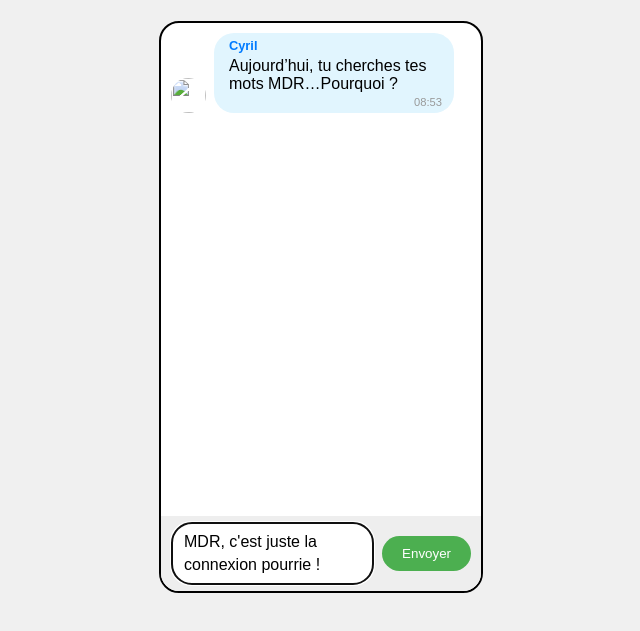
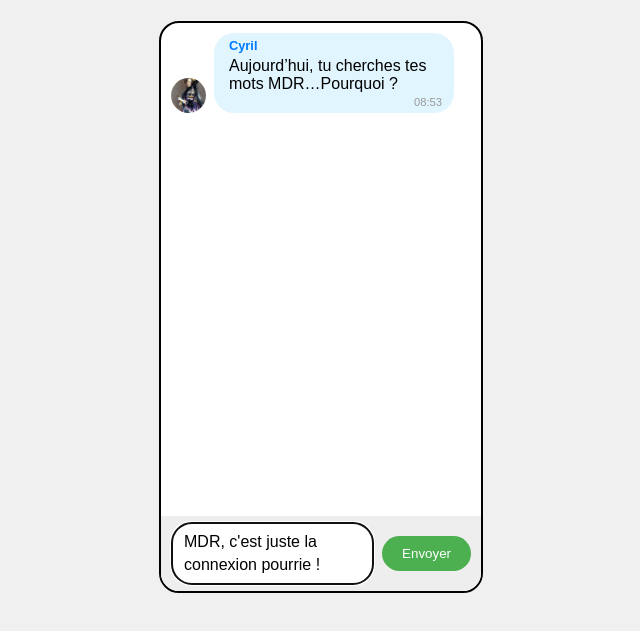
Before and after one commit to MoonsieurNSI/mapagewebnsi, a plain HTML site: page index.html in a window 1280 px wide. Shown: the part 59-690 px from the top of the page, without its empty margins (319-959 px from the left). Drawn offline with Linux system fonts and the light colour scheme.

Commit message:
Update index.html

```diff
--- a/index.html
+++ b/index.html
@@ -177,7 +177,7 @@
 
     <script>
       const interlocutorName = "Cyril";
-      const interlocutorProfilePicture = "./AdaLovelace.jpg";
+      const interlocutorProfilePicture = "./img/AdaLovelace.jpg";
       const actorName = "Texto fille 2025";
 
       const dialogue = [
```
